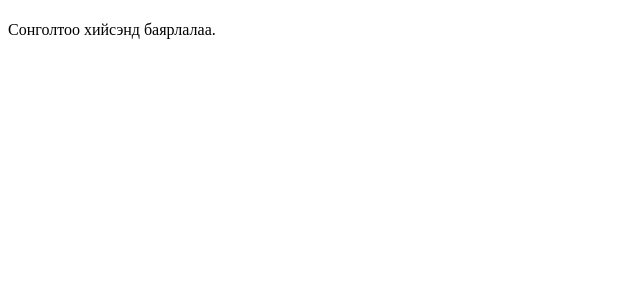
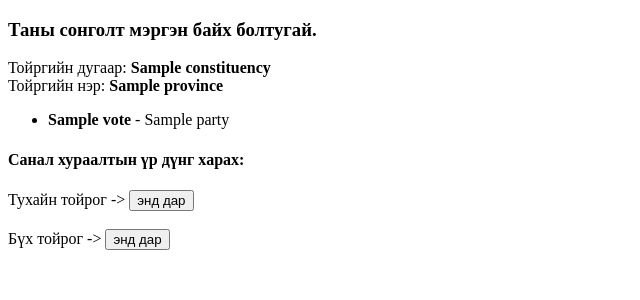
Before and after one commit to ebold/myflask, a Flask app: template templates/thankyou.html in a window 1280 px wide. Shown: the top 300 px of the page, without its empty margins (0-640 px from the left). Run offline with Flask 2, Linux system fonts and the light colour scheme; the template is opened without the code that fills it: most values are stand-ins (such as "Sample title", 1, 10 or a date in 2020).

Commit message:
flask: show user's vote

```diff
--- a/app.py
+++ b/app.py
@@ -11,9 +11,35 @@ poll_data = {
    'fields'   : ['С.Баяр', 'Х.Номтойбаяр', 'Н.Энхбаяр', 'Б.Эрдэнэбаяр', 'үгүй']
 }
 
-result_filename = 'result.txt'
+result_filename = 'result.json'
 list_filename = 'list.json'
 all_candidates = {}
+
+'''
+    list.json
+    {
+        'number' :
+                'province' : 'A',
+                'mandates' : '3',
+                'candidates' : [ {'idx' : i, 'name' : 'B', 'party': 'C'}, {...}, ...],
+        ...
+
+    }
+'''
+
+'''
+    result.json
+    {
+        'number' :
+                'idx' : votes,
+                'idx' : votes,
+        ...
+
+    }
+'''
+
+with open(result_filename, 'w') as f:
+    f.write(json.dumps(all_candidates))
 
 with open(list_filename, 'r') as f:
     all_candidates = json.load(f)
@@ -43,13 +69,56 @@ def hello():
 
 @app.route('/poll')
 def poll():
-    vote = request.args.get('field')
 
-    out = open(result_filename, 'a')
-    out.write( vote + '\n' )
-    out.close()
+    # evaluate request
+    your_votes = {}
+    for k in request.args.keys():
+        if 'field' in k:
+            your_votes[request.args[k]] = 1
 
-    return render_template('thankyou.html', data=poll_data)
+    mandates = request.args.get('mandates')
+    '''if request.args.get('mandates') != len(your_votes)
+        return render_template('revote.html')'''
+
+    # get previous result
+    result = {}
+    with open(result_filename, 'r') as f:
+        result = json.load(f)
+
+    total_votes = {}
+    constituency = request.args.get('constituency')
+    if constituency in result:
+        total_votes = result[constituency]
+        for c in your_votes:
+            if c in total_votes:
+                total_votes[c] = total_votes[c] + your_votes[c]
+            else:
+                total_votes[c] = your_votes[c]
+    else:
+        for c in your_votes:
+            total_votes[c] = your_votes[c]
+
+    # update result
+    result[constituency] = total_votes
+
+    with open(result_filename, 'w') as f:
+        f.write(json.dumps(result))
+
+    # show result
+    result_data = {}
+    result_data['votes'] = []
+
+    candidates = all_candidates[constituency]['candidates']
+    for c in candidates:
+        key = str(c['idx'])
+        if key in your_votes:
+            result_data['votes'].append({'idx': c['idx'], 'name': c['name'], 'party': c['party']})
+
+    result_data['title'] = poll_data['greeting']
+    result_data['constituency'] = constituency
+    result_data['province'] = all_candidates[constituency]['province']
+
+    return render_template('thankyou.html', data=result_data)
 
 @app.route('/results')
 def show_results():
--- a/templates/poll.html
+++ b/templates/poll.html
@@ -10,8 +10,10 @@
 <h3> Мандатын тоо: {{ data.mandates }}</h3>
 <form action="/poll">
   {% for e in data.candidates %}
-     <input type="checkbox" id="{{e.idx}}" name="field" value="{{ e.idx }}"> {{ e.name }} - {{ e.party }}<br>
+     <input type="checkbox" id="{{e.idx}}" name="field{{ e.idx }}" value="{{ e.idx }}"> {{ e.name }} - {{ e.party }}<br>
   {% endfor %}
+     <input type="hidden" name="mandates" value="{{ data.mandates }}">
+     <input type="hidden" name="constituency" value="{{ data.constituency }}">
   <input type="submit" value="Илгээх" />
 </form>
 </body>
--- a/templates/thankyou.html
+++ b/templates/thankyou.html
@@ -1,10 +1,32 @@
 <!doctype html>
 <html>
 <head>
-<title>{{ data.question }}</title>
+<title>{{ data.title }}</title>
 </head>
 <body>
-<h1></h1>
-Сонголтоо хийсэнд баярлалаа.
+<h3>Таны сонголт мэргэн байх болтугай.</h3>
+
+Тойргийн дугаар: <b>{{ data.constituency  }}</b><br>
+Тойргийн нэр: <b>{{ data.province }}</b><br>
+
+<ul>
+{% for e in data.votes %}
+  <li><b>{{ e.name }}</b> - {{ e.party }}</li>
+{% endfor %}
+</ul>
+
+<h4>Санал хураалтын үр дүнг харах:</h4>
+
+<form action="/results_constit">
+  <label for="results_constit">Тухайн тойрог -> </label>
+  <input type="hidden" name="constituency" value="{{ data.constituency }}">
+  <input type="submit" value="энд дар" />
+</form>
+<br>
+<form action="/results">
+  <label for="results_constit">Бүх тойрог -> </label>
+  <input type="submit" value="энд дар" />
+</form>
+
 </body>
 </html>
```
